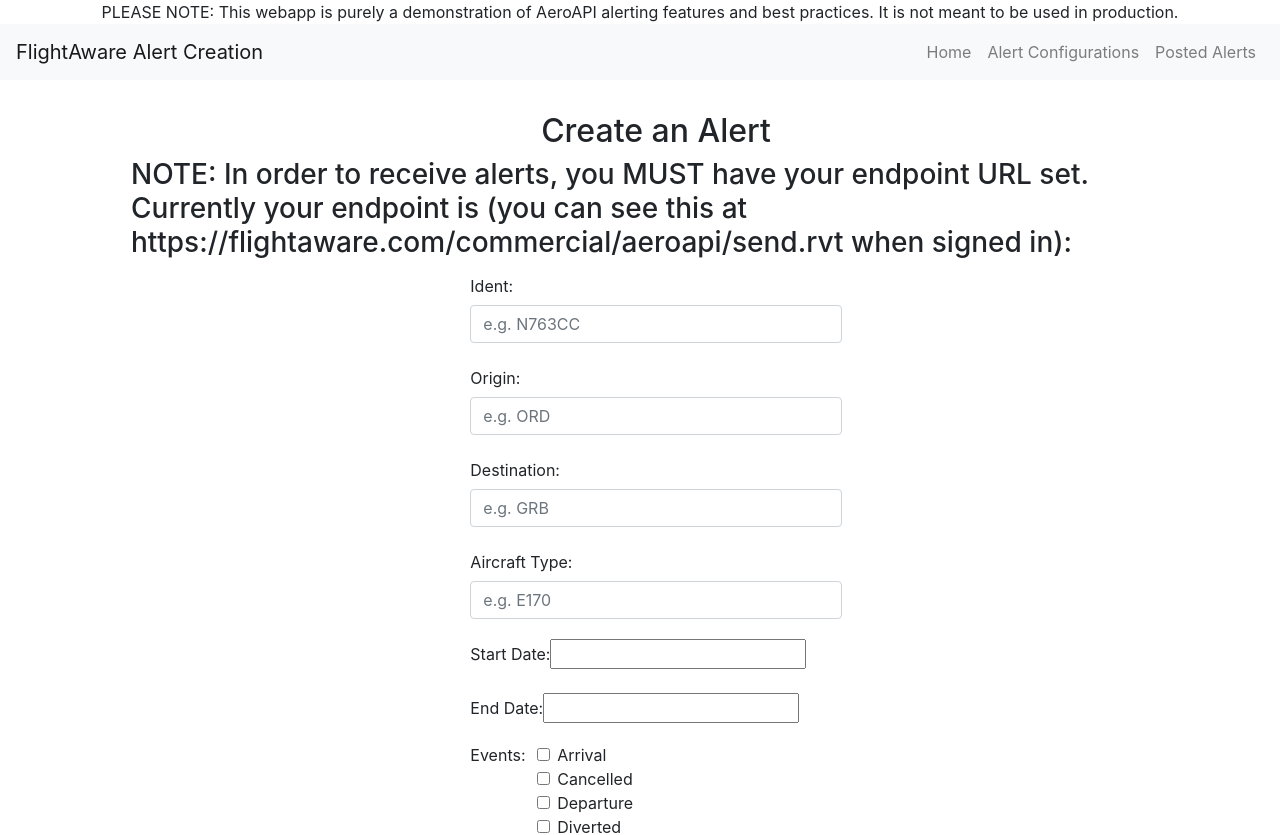
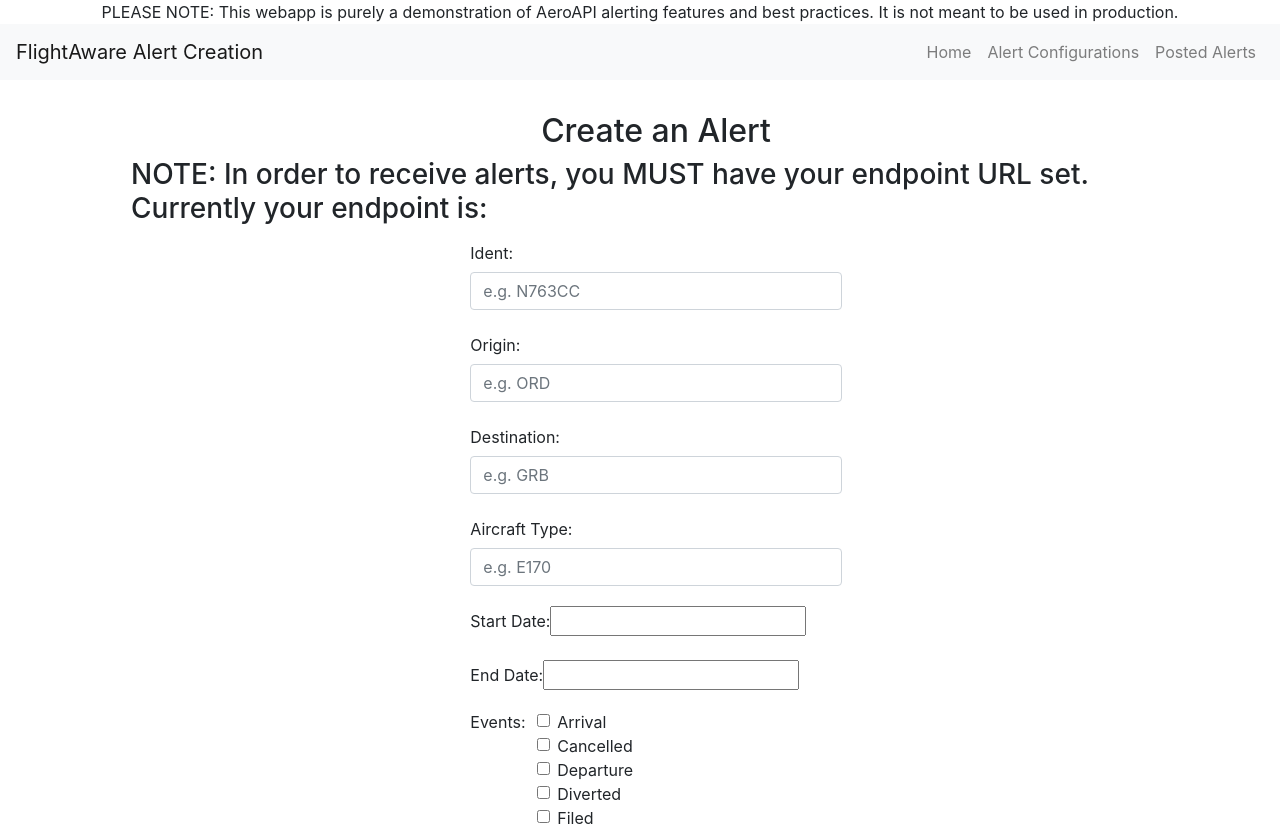
Before and after one commit to flightaware/alerts_frontend, a React (Create React App) app in the folder client/: page / in a window 1280 px wide. Shown: the top 835 px of the page. Built offline with nearby package versions, Linux system fonts and the light colour scheme; no server answers; the HTML template or start-up script is replaced by a standard one.

Commit message:
Remove Link From Endpoint Note Per requested changes remove link from endpoint note.
BCK-7183

```diff
--- a/client/src/components/CreateAlert.js
+++ b/client/src/components/CreateAlert.js
@@ -201,8 +201,7 @@
                     <h2>Create an Alert</h2>
                     <h3>
                         NOTE: In order to receive alerts, you MUST have your endpoint URL set.
-                        Currently your endpoint is (you can see this at https://flightaware.com/commercial/aeroapi/send.rvt when
-                        signed in): {this.state.endpoint}
+                        Currently your endpoint is: {this.state.endpoint}
                     </h3>
                     <form onSubmit={this.handleSubmit}>
                         <div className="form-group">
```
